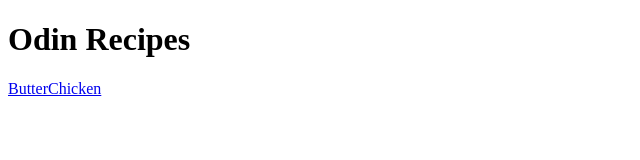
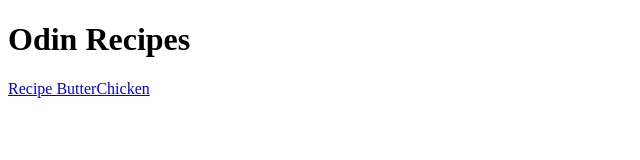
Before and after one commit to ikew19/odin-recipes, a plain HTML site: page index.html in a window 1280 px wide. Shown: the full height of the page, 0-640 px from the left. Drawn offline with Linux system fonts and the light colour scheme.

Commit message:
Change the link title

```diff
--- a/index.html
+++ b/index.html
@@ -6,7 +6,7 @@
 
     <body>
         <h1>Odin Recipes</h1>
-        <a href = "./recipes/ButterChicken.html" rel="noreferrer">ButterChicken</a>
+        <a href = "./recipes/ButterChicken.html" rel="noreferrer">Recipe ButterChicken</a>
     </body>
 
 </html>
```
